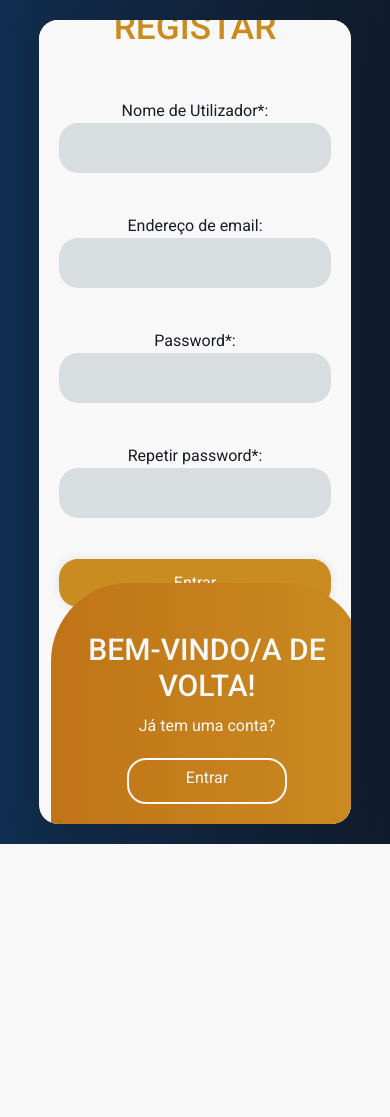
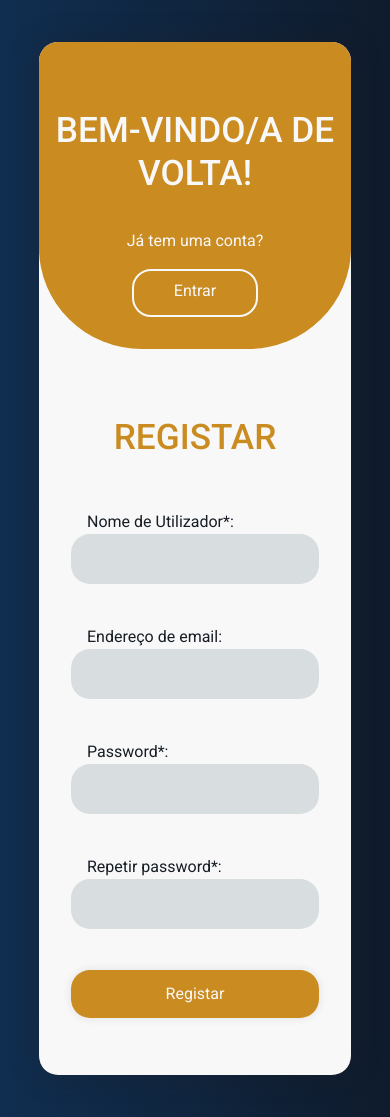
Before and after one commit to LeonorMe/projetoCamoes, a Django app: page /register in a window 390 px wide. Before the commit the page ends 844 px from the top, so only its background shows below. Run offline with Django 5.2, Linux system fonts and the light colour scheme.

Commit message:
style update login and register

```diff
--- a/static/css/login.css
+++ b/static/css/login.css
@@ -1,11 +1,4 @@
 @import url('https://fonts.googleapis.com/css2?family=Roboto:wght@400;500;700;900&display=swap');
-
-* {
-    margin: 0;
-    padding: 0;
-    box-sizing: border-box;
-    font-family: 'Roboto', sans-serif;
-}
 
 body{
     display: flex;
@@ -16,68 +9,58 @@ body{
 }
 
 .container{
-    position: relative;
     width: 80vw;
-    height: 70vh;
+    height: auto;
     background: var(--gs-light);
     border-radius: var(--border-radius);
     box-shadow: 0 0 30px var(--shadow-dark);
-    margin: 20px;
     overflow: hidden;
+    display: flex;
+    flex-direction: row;
+    padding: 0;
+}
+
+.container.login {
+    flex-direction: row-reverse;
 }
 
 .form-box{
-    position: absolute;
-    right: 0;
     width: 50%;
-    height: 100%;
-    background: var(--gs-light);
-    display: flex;
-    align-items: center;
+    height: auto;
+    padding: 2em;
     color: var(--gs-dark-variant);
-    text-align: center;
-    padding: 40px;
-    z-index: 1;
     transition: .6s ease-in-out 1.2s, visibility 0s 1s;
-}
-
-.container.active .form-box {
-    right: 50%;
-}
-
-.form-box.register {
-    visibility: hidden;
-}
-
-.container.active .form-box.register {
-    visibility: visible;
 }
 
 form{
     width: 100%;
+    height: fit-content;
+    display: flex;
+    align-items: center;
+    text-align: start;
 }
 
 .container h1{
     font-size: var(--font-xl);
     margin: 1em 0;
 }
+
 /* h1 */
 .login_bem_vindo{
     color: var(--gs-light);
 }
 
-.lable{
-    justify-self: start;
-    font-size: var(--font-l);
-}
-
 .input-box{
+    width: 100%;
     position: relative;
     margin: 0 0;
 }
 
+.input-box label{
+    padding-left: 1em;
+}
+
 .input-box input{
-    width: 100%;
     padding: 13px 50px 13px 20px;
     background: var(--gs-light-variant);
     border-radius: var(--border-radius);
@@ -125,139 +108,76 @@ form{
     font-size: 600;
 }
 
-.toggle-box {
-    position: absolute;
-    width: 100%;
-    height: 100%;
+.btn:hover, .btn:active{
+    background-color: var(--accent);
+    color: var(--white);
 }
 
-.toggle-box::before{
-    content: '';
-    position: absolute;
-    left: -250%;
-    width: 300%;
-    height: 100%;
-    background: linear-gradient(90deg, var(--accent), var(--accent-variant));
-    border-radius: 150px;
-    z-index: 2;
-    transition: 1.8s ease-in-out;
+.btn-secondary {
+    width: auto;
+    padding: 0.5em 2.5em;
+    background: transparent;
+    border: 2px solid var(--gs-light);
+    box-shadow: none;
 }
 
-.container.active .toggle-box::before {
-    left: 50%;
+.btn-secondary:hover{
+    border: 2px solid var(--gs-light);
 }
 
-.toggle-panel {
-    position: absolute;
+.toggle-box {
     width: 50%;
-    height: 100%;
+    height: auto;
     color: var(--gs-light);
     display: flex;
     flex-direction: column;
     justify-content: center;
     align-items: center;
-    z-index: 2;
-    transition: .6s ease-in-out;
+    background-color: var(--accent-variant);
 }
 
-.toggle-panel.toggle-left {
-    left: 0;
-    transition-delay: 1.2s;
+.container.login .toggle-box{
+    border-radius: 0 33% 33% 0;
 }
 
-.container.active .toggle-panel.toggle-left {
-    left: -50%;
-    transition-delay: .6s;
-}
-
-.toggle-panel.toggle-right {
-    right: -50%;
-    transition: .6s;
-}
-
-.container.active .toggle-panel.toggle-right {
-    right: 0;
-    transition-delay: 1.2s;
-}
-
-.toggle-panel h1{
-    margin-bottom: 10px;
-}
-
-.toggle-panel p {
-    margin-bottom: 20px;
-}
-
-.toggle-panel .btn {
-    width: 160px;
-    height: 46px;
-    background: transparent;
-    border: 2px solid var(--gs-light);
-    box-shadow: none;
+.container.register .toggle-box{
+    border-radius: 33% 0 0 33%;
 }
 
 @media screen and (max-width: 650px) {
     .container {
-        height: calc(100vh - 40px);
+        display: flex;
+        flex-direction: column;
+        margin: 5vh 5vw;
+    }
+    .container.register {
+        flex-direction: column-reverse;
+    }
+    .container.login{
+        flex-direction: column;
     }
 
     .form-box {
-        bottom: 0;
         width: 100%;
-        height: 70%;
     }
 
-    .container.active .form-box {
-        right: 0;
-        bottom: 30%;
+    .toggle-box{
+        width: 100%;
+        padding: 2em 0;
     }
 
-    .toggle-box::before {
-        /*left: -2.3%;*/
-        left: 0%;
-        top: -270%;
-        width: 100%;
-        height: 300%;
-        border-radius: 20vw;
+    .container.login .toggle-box {
+        border-radius: 33% 33% 0 0;
     }
 
-    .container.active .toggle-box::before {
-        left: 0;
-        top: 70%;
+    .container.register .toggle-box {
+        border-radius: 0 0 33% 33%;
     }
-
-    .toggle-panel {
-        width: 100%;
-        height: 30%;
-    }
-
-    .toggle-panel.toggle-left {
-        top: 0;
-    }
-
-    .container.active .toggle-panel.toggle-left {
-        left: 0;
-        top: -30%;
-    }
-
-    .toggle-panel.toggle-right {
-        right: 0;
-        bottom: -30%;
-    }
-
-    .container.active .toggle-panel.toggle-right {
-        bottom: 0;
-    }
-
 }
 
-@media screen and (max-width: 400px) {
-    .form-box {
-        padding: 20px;
-    }
-
-    .toggle-panel h1 {
-        font-size: 30px;
-    }
-
+.errorlist{
+    padding: 1em;
+    color:var(--red);
+    /*border: var(--border-small) solid var(--red);
+    border-radius: var(--border-radius);*/
 }
--- a/templates/register.html
+++ b/templates/register.html
@@ -8,10 +8,13 @@
     <link rel="stylesheet" href="{% static 'css/login.css' %}" />
   </head>
 
-  <body class="dark-theme">
-    <div class="container active">
+  <body>
 
-      <div class="form-box register">
+    <div class="container register">
+
+      <div class="form-box">
+        <div>
+
         <form method="POST" action="register">
           {% csrf_token %} {% csrf_token %}
           <h1>{{_("Registar")}}</h1>
@@ -26,34 +29,31 @@
             <i class="bx bx-envelope"></i>
           </div>
           <div class="input-box">
-            <label for="id_password1">Password*:
+            <label for="id_password1">Password*:</label>
               {{form.password1}}
-            </label>
             <i class="bx bx-lock"></i>
           </div>
           <div class="input-box">
-            <label for="id_password2">Repetir password*:
+            <label for="id_password2">Repetir password*:</label>
             {{form.password2}}
             <i class="bx bx-lock"></i>
           </div>
-          <input type="submit" class="btn" value="{{_("Entrar")}}"/>
+          <input type="submit" class="btn" value="{{_("Registar")}}"/>
         </form>
-        {{form.errors}}
+
+        <div>
+          {{form.errors}}
+        </div>
+
+        </div>
       </div>
 
       <div class="toggle-box">
-        <div class="toggle-panel toggle-right">
-          <h1 class="login_bem_vindo">{{_("Bem-vindo/a de volta!")}}</h1>
-          <p>{{_("Já tem uma conta?")}}</p>
-          <a href="login" class="btn login-btn">{{_("Entrar")}}</a>
-        </div>
-        <div class="toggle-panel toggle-left">
-          <h1 class="login_bem_vindo">{{_("Salve, Bem-vindo/a!")}}</h1>
-          <p>{{_("Ainda não tem conta?")}}</p>
-          <a href="register" class="btn register-btn">{{_("Registar")}}</a>
-        </div>
+        <h1 class="login_bem_vindo">{{_("Bem-vindo/a de volta!")}}</h1>
+        <p>{{_("Já tem uma conta?")}}</p>
+        <a href="login" class="btn btn-secondary">{{_("Entrar")}}</a>
       </div>
-    </div>
+  </div>
 
     <script src="{% static 'js/login.js' %}"></script>
   </body>
```
Also changed, not shown: templates/login.html (+6 -8 lines).
